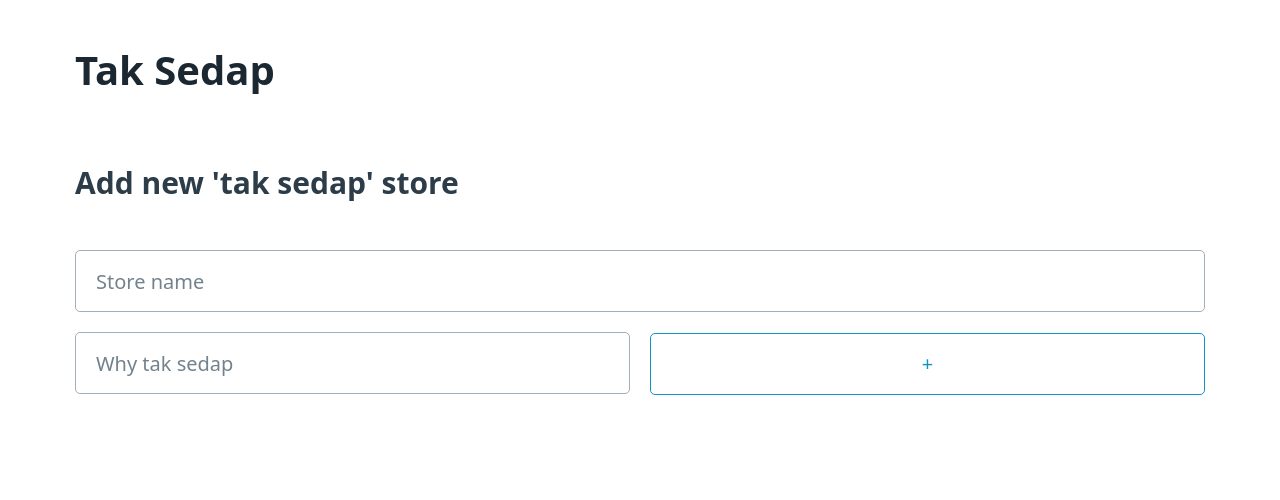
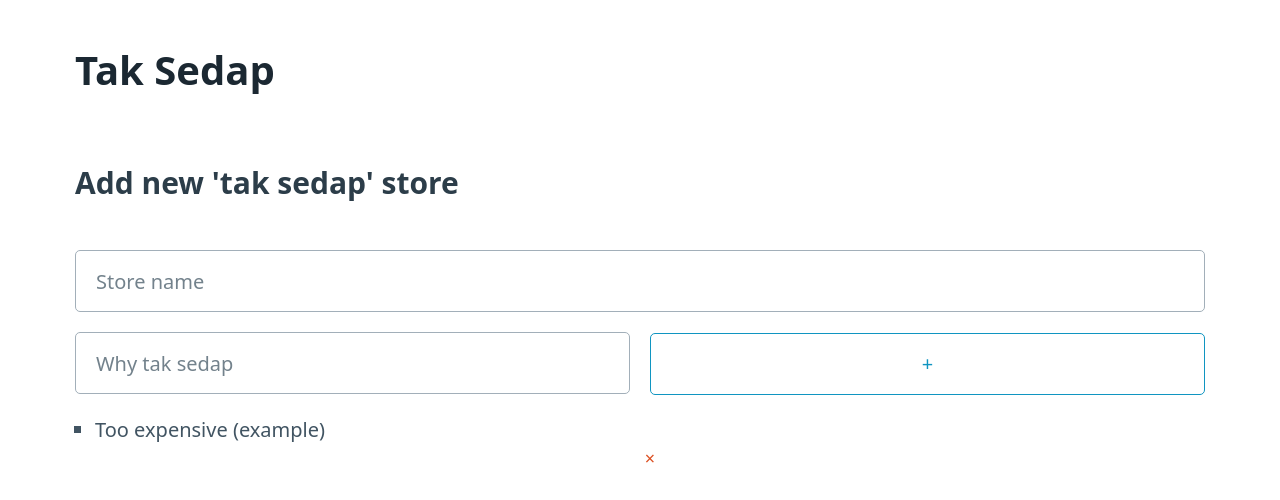
Before and after one commit to zulfiqarlaili/taksedap, a SvelteKit app: page /capture in a window 1280 px wide. Shown: the top 500 px of the page. Built offline with nearby package versions, Linux system fonts and the light colour scheme.

Commit message:
feat: remove item function

```diff
--- a/src/routes/capture/+page.svelte
+++ b/src/routes/capture/+page.svelte
@@ -4,7 +4,8 @@
 
 	let imageURL: string | null = null;
 	let url: string;
-	let pointArray = [''];
+	const example = 'Too expensive (example)';
+	let pointArray = [example];
 	let inputPoint = '';
 
 	function scrollToBottom() {
@@ -29,8 +30,12 @@
 		}
 	}
 
-	async function addPoint() {
+	const removePoint = (itemToRemove: string) =>
+		(pointArray = pointArray.filter((item) => item !== itemToRemove));
+
+	function addPoint() {
 		if (inputPoint) {
+			removePoint(example);
 			pointArray = [...pointArray, inputPoint];
 			inputPoint = '';
 			scrollToBottom();
@@ -77,13 +82,16 @@
 </div>
 
 {#if pointArray}
-	{#each pointArray as item}
-		{#if item}
-			<ul>
-				• {item}
-			</ul>
-		{/if}
-	{/each}
+	<ul>
+		{#each pointArray as item}
+			{#if item}
+				<li>
+					<span>{item}</span>
+					<button on:click={() => removePoint(item)}>&times;</button>
+				</li>
+			{/if}
+		{/each}
+	</ul>
 {/if}
 
 <style>
@@ -103,4 +111,17 @@
 	.add-container input {
 		margin-right: 1rem;
 	}
+	li button {
+		float: right;
+		border: none;
+		background: transparent;
+		padding: 0;
+		margin: 0;
+		color: #dc4f21;
+		font-size: 18px;
+		cursor: pointer;
+	}
+	li button:hover {
+		transform: scale(2);
+	}
 </style>
```
